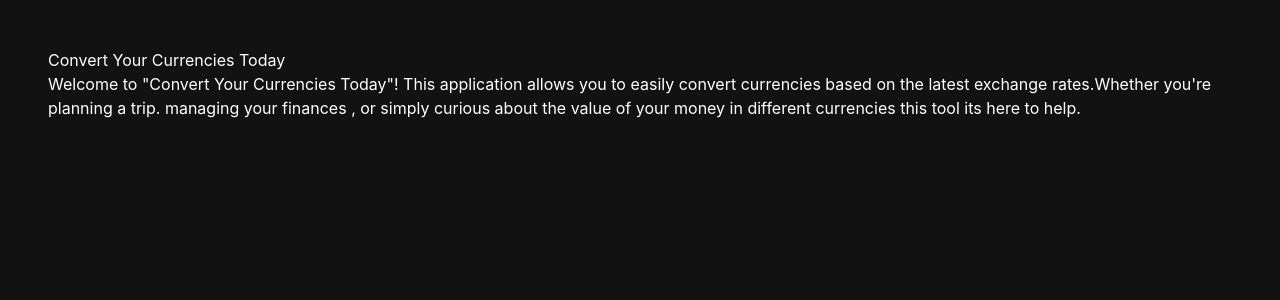
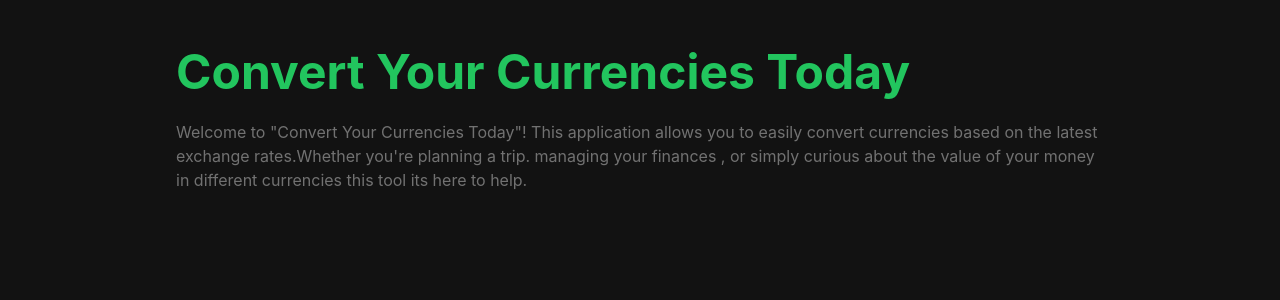
Before and after one commit to JanithNanayakkaraSE0612/Currency_App_MERN_Stack, a React (Create React App) app in the folder client/: page / in a window 1280 px wide. Shown: the top 300 px of the page. Built offline with nearby package versions, Linux system fonts and the light colour scheme.

Commit message:
uodate
sds

```diff
--- a/client/src/pages/MainPage.js
+++ b/client/src/pages/MainPage.js
@@ -3,14 +3,21 @@ import React from 'react'
 export default function MainPage() {
   return (
     <div>
-      <h1>Convert Your Currencies Today</h1>
-      <p>Welcome to "Convert Your Currencies Today"! This application
+      <h1 className='lg:mx-32 text-5xl font-bold text-green-500'>Convert Your Currencies Today</h1>
+      <p className='lg:mx-32 opacity-40 py-6'>Welcome to "Convert Your Currencies Today"! This application
         allows you to easily convert currencies based on the
         latest exchange rates.Whether you're planning a trip.
         managing your finances , or simply curious about the
         value of your money in different currencies this tool
         its here to help.
       </p>
+      <div>
+        <section>
+          <form>
+
+          </form>
+        </section>
+      </div>
     </div>
   )
 }
```
